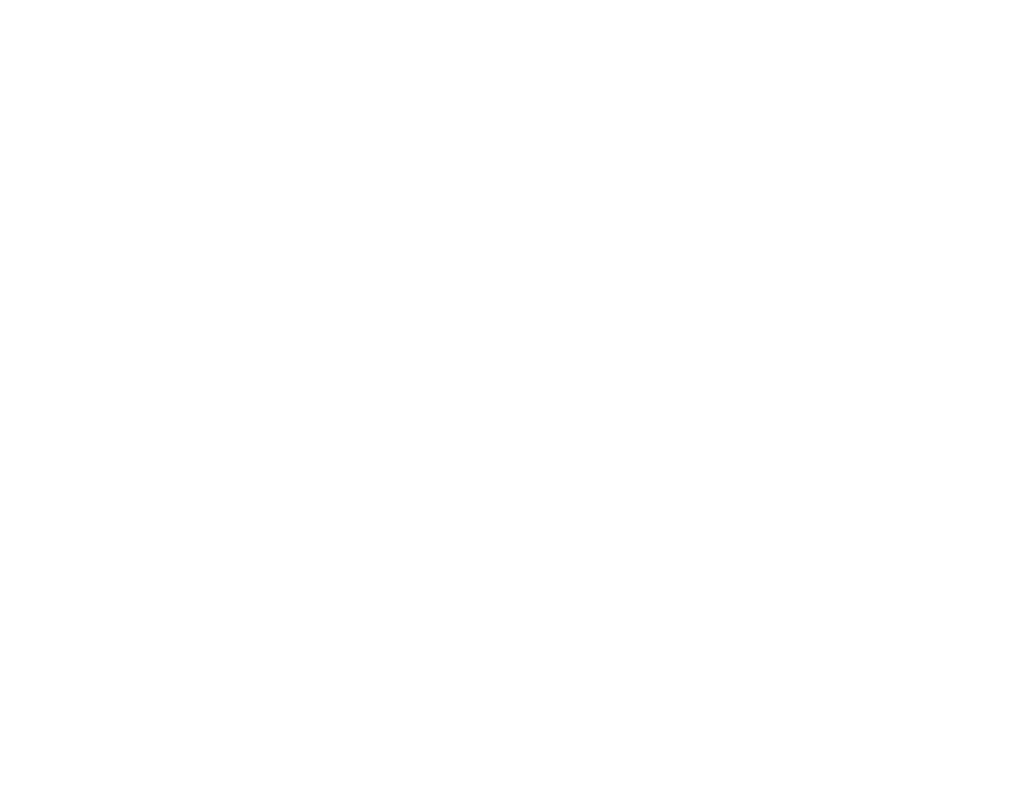
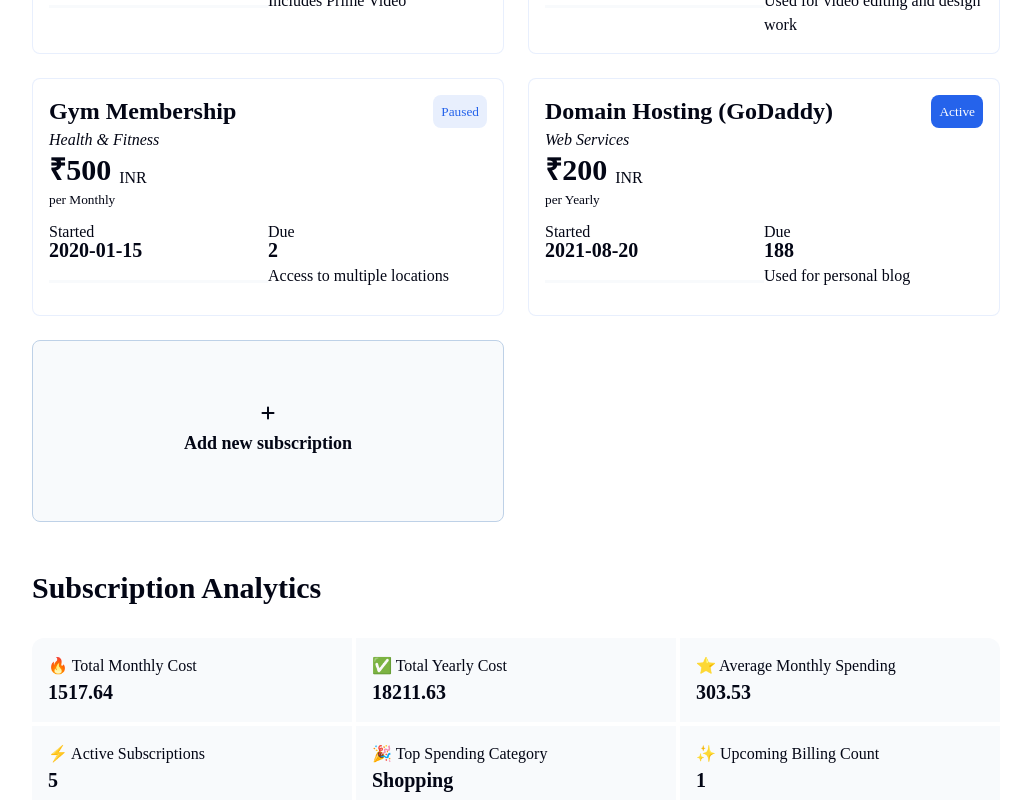
Before and after one commit to sumitkshaw/Expenny, a Next.js app: page /dashboard in a window 1280 px wide. Shown: the part 720-1520 px from the top of the page, without its empty margins (124-1155 px from the left). Before the commit the page ends 800 px from the top, so only its background shows below. Built offline with nearby package versions, Linux system fonts and the light colour scheme; a web font is replaced by a local one.

Commit message:
dashboard-commit

```diff
--- a/app/Head.js
+++ b/app/Head.js
@@ -1,7 +1,9 @@
 export default function Head() {
     return (
         <head>
-
+            <link rel="stylesheet" href="https://cdnjs.cloudflare.com/ajax/libs/font-awesome/6.7.2/css/all.min.css" integrity="sha512-Evv84Mr4kqVGRNSgIGL/F/aIDqQb7xQ2vcrdIwxfjThSH8CSR7PBEakCr51Ck+w+/U6swU2Im1vVX0SVk9ABhg==" crossOrigin="anonymous" referrerPolicy="no-referrer" />
+            <link rel="preconnect" href="https://fonts.googleapis.com" />
+            <link rel="preconnect" href="https://fonts.gstatic.com" crossOrigin="" />
         </head>
     )
 }
--- a/app/dashboard/page.js
+++ b/app/dashboard/page.js
@@ -1,10 +1,12 @@
 import Login from "@/components/Login"
+import SubscriptionForm from "@/components/SubscriptionForm";
 import SubscriptionsDisplay from "@/components/SubscriptionsDisplay";
 import SubscriptionSummary from "@/components/SubscriptionSummary";
 
 export default function DashboardPage() {
 
       const isAuthenticated = true
+      const isAddEntry = true
 
       if(!isAuthenticated) {
             return(
@@ -17,6 +19,9 @@ export default function DashboardPage() {
           <>
                   <SubscriptionSummary />
                   <SubscriptionsDisplay />
+                  {isAddEntry && (
+                        <SubscriptionForm />
+                        )}
           </>
     );
   }
--- /dev/null
+++ b/components/SubscriptionForm.jsx
@@ -0,0 +1,25 @@
+import { calculateSubscriptionMetrics, subscriptions } from "@/utils"
+
+export default function SubscriptionForm(){
+
+    const summary = calculateSubscriptionMetrics(subscriptions)
+    console.log(summary)
+    const emojis = ['🔥', '✅', '⭐️', '⚡️', '🎉', '✨', '🏆', '🌼', '🌱', '🐛', '🐙', '🪼']
+
+
+    return (
+        <section>
+            <h2>Subscription Analytics</h2>
+            <div className="analytics-card">
+                {Object.keys(summary).map((metric, metricIndex) => {
+                    return (
+                        <div key={metricIndex} className="analytics-item">
+                            <p>{emojis[metricIndex]} {metric.replaceAll('_', ' ')}</p>
+                            <h4>{summary[metric]}</h4>
+                        </div>
+                    )
+                })}
+            </div>
+        </section>
+    )
+}
--- a/components/SubscriptionSummary.jsx
+++ b/components/SubscriptionSummary.jsx
@@ -1,4 +1,7 @@
+import { subscriptions } from "@/utils"
+
 export default function SubscriptionSummary() {
+    const summary =  subscriptions
     return (
         <div></div>
     )
--- a/components/SubscriptionsDisplay.jsx
+++ b/components/SubscriptionsDisplay.jsx
@@ -1,5 +1,64 @@
+import { getDaysUntilNextCharge, subscriptions } from "@/utils"
+
 export default function SubscriptionsDisplay() {
     return (
-        <div></div>
+        <section>
+            <h2>Your Subscriptions</h2>
+            <div className="card-container">
+
+                {subscriptions.map((sub, subIndex) => {
+
+                    const { name, category, cost, currency, billingFrequency, startDate, notes, status } = sub
+
+                    return (
+                        <div key={subIndex} className="card subscription-card">
+                            <div>
+                                <h3>{name}</h3>
+                                <div className={'status ' + (status === 'Active' ? ' card-button-primary' : ' card-button-secondary')}>
+                                    <small>{status}</small>
+                                </div>
+                            </div>
+
+                            <p><i>{category}</i></p>
+
+                            <div className="sub-cost">
+                                <h2>₹{cost}</h2>
+                                <p>{currency}</p>
+                            </div>
+                            <small>per {billingFrequency}</small>
+
+                            <div className="sub-renewal">
+                                <div>
+                                    <p>Started</p>
+                                    <h4>{startDate}</h4>
+                                </div>
+                                <div>
+                                    <p>Due</p>
+                                    <h4>{getDaysUntilNextCharge(startDate, billingFrequency)}</h4>
+                                </div>
+                                <div className="white-line"/>
+                                <p>{notes}</p>
+                                <div className="subscription-actions">
+                                    <button className="button-card">
+                                        <i className="fa-solid fa-pen-to-square"></i>
+                                        Edit
+                                    </button>
+                                    <button className="button-card">
+                                        <i className="fa-solid fa-trash"></i>
+                                        Delete
+                                    </button>
+                                </div>
+                            </div>
+
+                        </div>
+                    )
+                })}
+                <button className="button-card add-subscriptions">
+                    <i className="fa-solid fa-plus"></i>
+                    <h5>Add new subscription</h5>
+                </button>
+
+            </div>
+        </section>
     )
 }
--- a/utils/index.js
+++ b/utils/index.js
@@ -188,8 +188,8 @@ export const subscriptions = [
         id: 1,
         name: "Netflix",
         category: "Entertainment",
-        cost: 15.99, // Monthly cost in USD
-        currency: "USD",
+        cost: 499.99, // Monthly cost in INR
+        currency: "INR",
         billingFrequency: "Monthly", // Could be "Monthly", "Yearly", etc.
         paymentMethod: "Credit Card", // e.g., Credit Card, PayPal, etc.
         startDate: "2022-06-15", // Subscription start date
@@ -201,8 +201,8 @@ export const subscriptions = [
         id: 2,
         name: "Spotify",
         category: "Music",
-        cost: 9.99,
-        currency: "USD",
+        cost: 89.99,
+        currency: "INR",
         billingFrequency: "Monthly",
         paymentMethod: "PayPal",
         startDate: "2021-11-01",
@@ -214,8 +214,8 @@ export const subscriptions = [
         id: 3,
         name: "Amazon Prime",
         category: "Shopping",
-        cost: 139.00,
-        currency: "USD",
+        cost: 1499.99,
+        currency: "INR",
         billingFrequency: "Yearly",
         paymentMethod: "Credit Card",
         startDate: "2019-12-01",
@@ -227,8 +227,8 @@ export const subscriptions = [
         id: 4,
         name: "Adobe Creative Cloud",
         category: "Software",
-        cost: 54.99,
-        currency: "USD",
+        cost: 785.99,
+        currency: "INR",
         billingFrequency: "Monthly",
         paymentMethod: "Credit Card",
         startDate: "2023-03-01",
@@ -240,8 +240,8 @@ export const subscriptions = [
         id: 5,
         name: "Gym Membership",
         category: "Health & Fitness",
-        cost: 50.00,
-        currency: "USD",
+        cost: 500.00,
+        currency: "INR",
         billingFrequency: "Monthly",
         paymentMethod: "Debit Card",
         startDate: "2020-01-15",
@@ -253,8 +253,8 @@ export const subscriptions = [
         id: 6,
         name: "Domain Hosting (GoDaddy)",
         category: "Web Services",
-        cost: 12.00,
-        currency: "USD",
+        cost: 200.00,
+        currency: "INR",
         billingFrequency: "Yearly",
         paymentMethod: "Credit Card",
         startDate: "2021-08-20",
```
